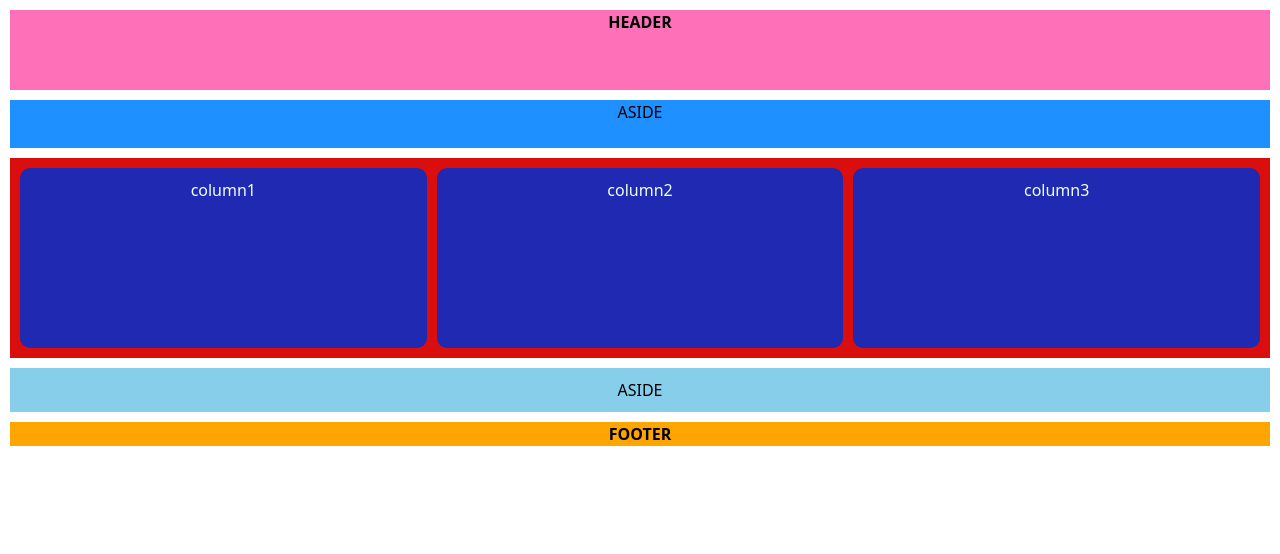
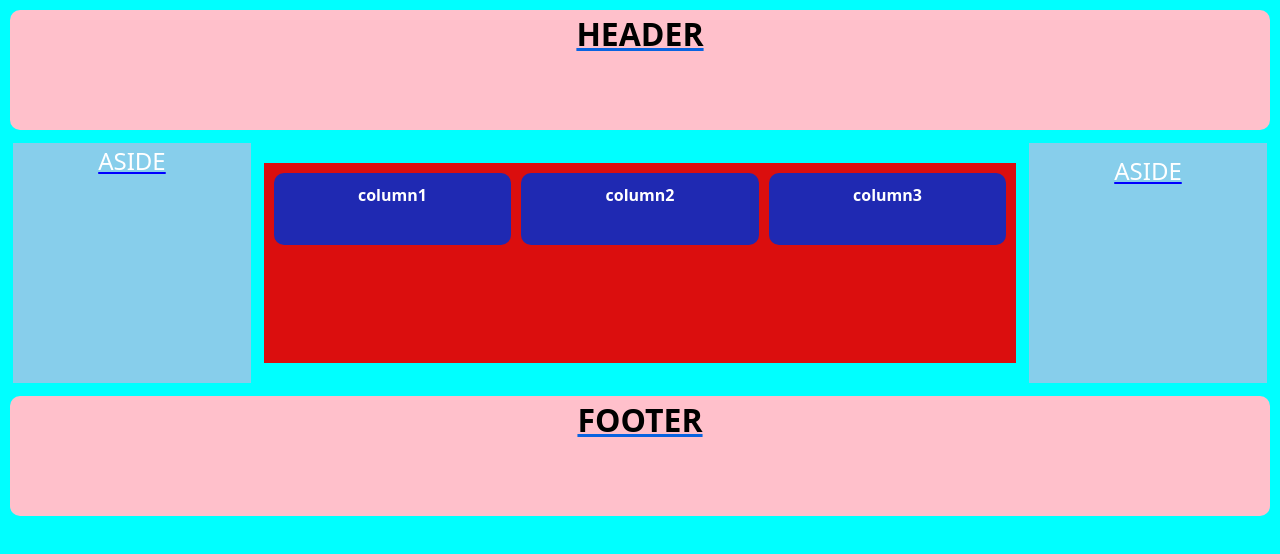
Before and after one commit to SheylaDiaz/grid-wireframe-practice, a plain HTML site: page index.html in a window 1280 px wide. Drawn offline with Linux system fonts and the light colour scheme.

Commit message:
update all

```diff
--- a/css/style.css
+++ b/css/style.css
@@ -9,8 +9,6 @@
   .aside1 {
     background-color: #1e90ff;
     text-align: center;
-    height: 6vh;
-    margin: 10px;
 
   }
   article{
@@ -38,7 +36,7 @@
     background-color: skyblue;
     padding: 10px;
     text-align: center;
-    margin: 10px;
+
   }
 
   footer {
@@ -47,3 +45,62 @@
     text-align: center;
     font-weight: bold;
   }
+@media screen and (min-width: 745px) {
+ body{
+  background-color: aqua;
+
+}
+header, footer {
+  background-color: pink;
+  height: 15vh;
+  font-size: 2rem;
+  text-decoration: underline solid rgb(9, 99, 224);
+  border-radius: 10px;
+  display: grid;
+  grid-column: 1 /-1;
+  justify-content: center;
+
+
+}
+.line2{
+  display: grid;
+  grid-template-columns: 19% 60% 19%;
+  margin:1%;
+  gap: 1%;
+
+
+
+}
+
+.aside1, .aside2{
+  background-color: skyblue;
+  text-align: center;
+  color: white;
+  text-decoration: underline blue;
+  font-size: 1.5rem;
+
+}
+
+.container {
+  background-color: rgb(219, 14, 14);
+  display: grid;
+  margin: 20px;
+  width: 100%;
+  grid-template-columns: repeat(3, 1fr);
+justify-self: center;
+}
+
+.column {
+  background-color: rgb(31, 41, 178);
+  color: white;
+  font-weight: bold;
+  border-radius: 1;
+  display: grid;
+  justify-content: center;
+  height: 40%;
+
+
+
+
+}
+}
--- a/index.html
+++ b/index.html
@@ -8,15 +8,16 @@
     <link rel="stylesheet" href="./css/style.css">
 </head>
 <body>
-    <div class="grid-container">
         <header>HEADER</header>
+        <main class="line2">
         <aside class="aside1">ASIDE</aside>
-    <article>
+    <article class="container">
         <div class="column column1">column1</div>
         <div class="column column2">column2</div>
         <div class="column column3">column3</div>
     </article>
     <aside class="aside2">ASIDE</aside>
+</main>
     <footer>FOOTER</footer>
       </div>
 
```
